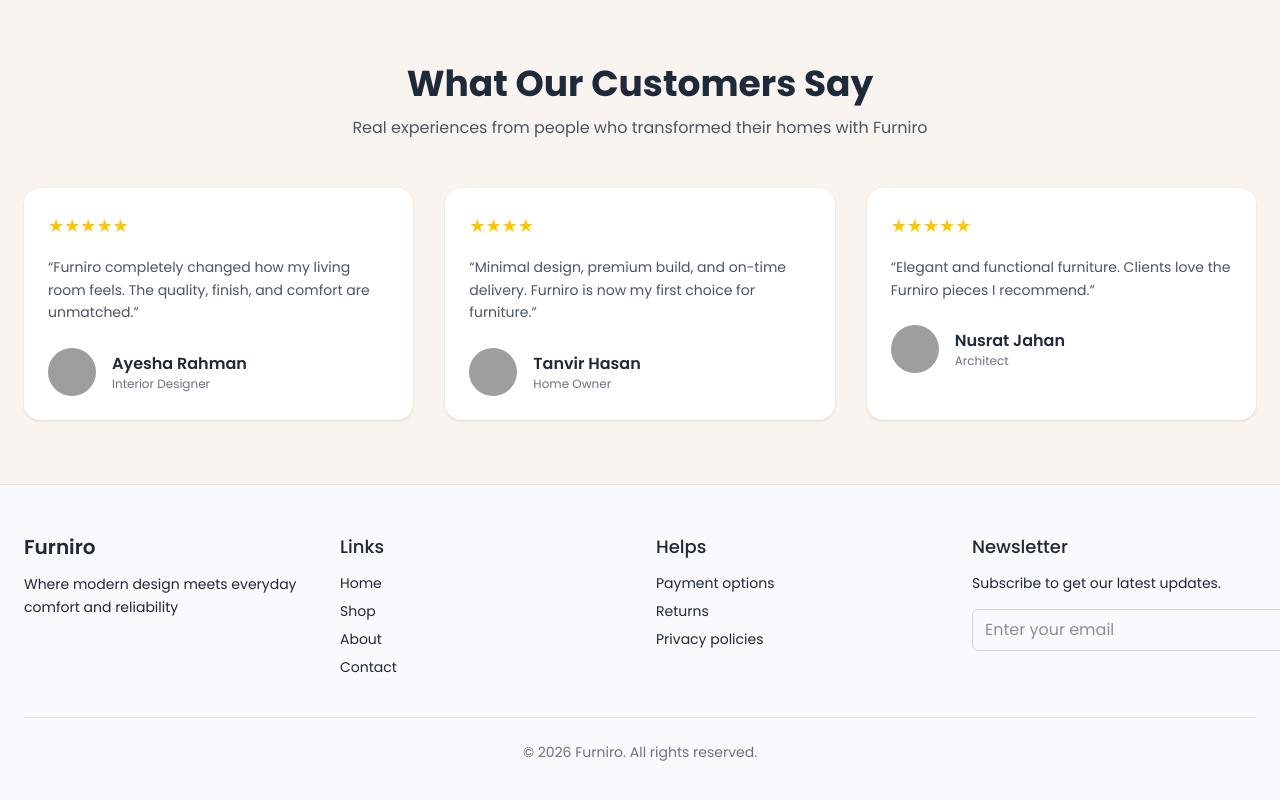
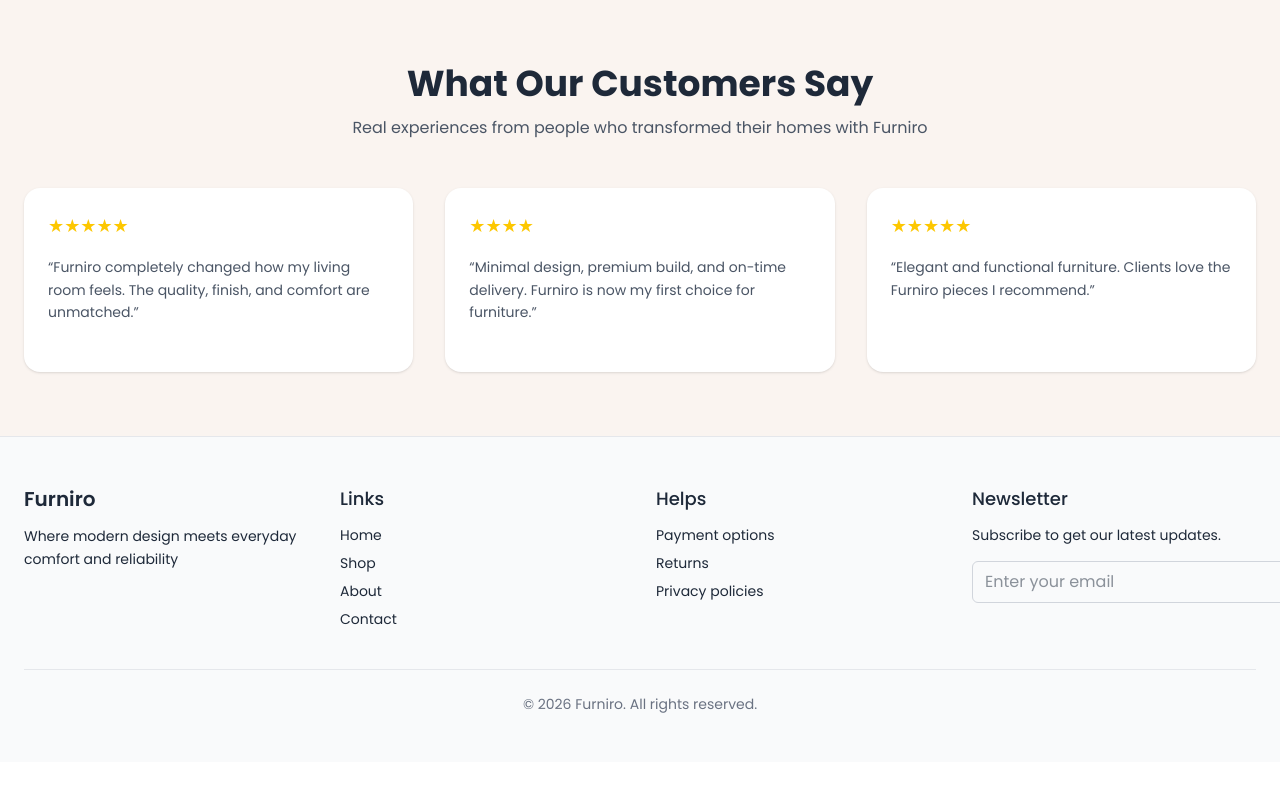
Before and after one commit to touhidtamim/Furniro, a React (Vite) app: page / in a window 1280 px wide. Shown: the part 2017-2817 px from the top of the page. After the commit the page ends 2779 px from the top, so only its background shows below. Built offline with nearby package versions, Linux system fonts and the light colour scheme; grey boxes are pictures that could not be loaded.

Commit message:
working on user info

```diff
--- a/src/Components/Home/Testiminial.jsx
+++ b/src/Components/Home/Testiminial.jsx
@@ -64,17 +64,6 @@ const Testimonial = () => {
               </p>
 
               {/* User Info */}
-              <div className="flex items-center gap-4">
-                <img
-                  src={item.image}
-                  alt={item.name}
-                  className="w-12 h-12 rounded-full object-cover"
-                />
-                <div>
-                  <h4 className="font-semibold text-gray-800">{item.name}</h4>
-                  <p className="text-xs text-gray-500">{item.role}</p>
-                </div>
-              </div>
             </div>
           ))}
         </div>
```
